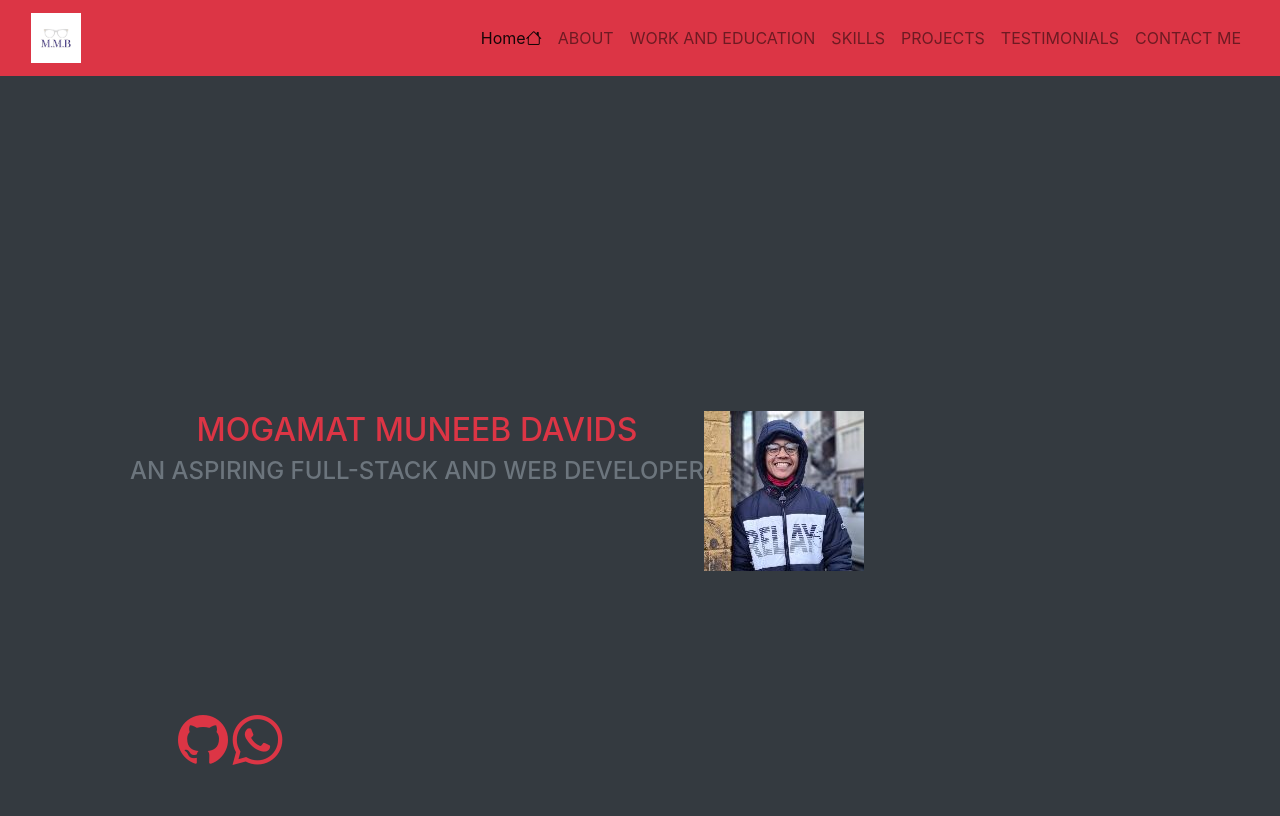
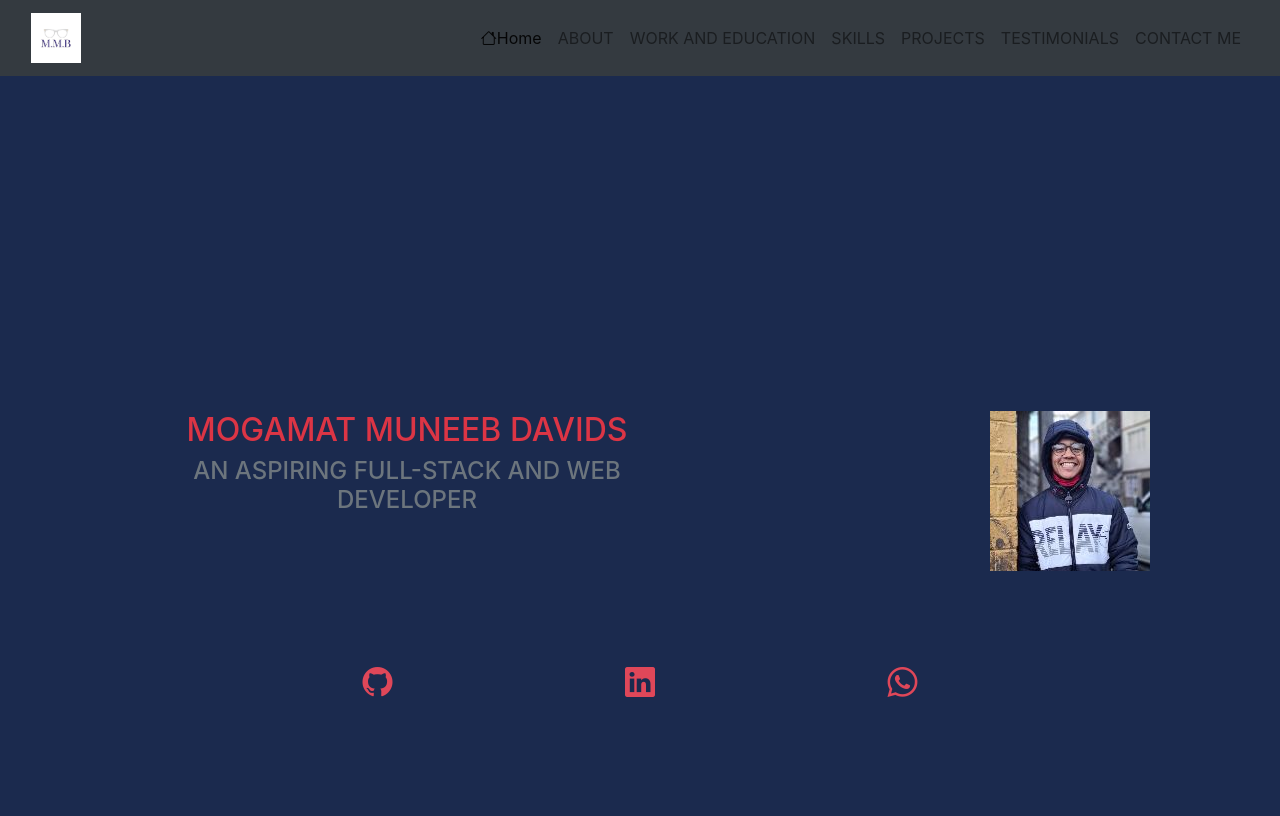
Before and after one commit to Mogamat-Muneeb/PROFILE-WEBSITE, a plain HTML site: page index.html in a window 1280 px wide. Shown: the top 816 px of the page. Drawn offline with nearby package versions, Linux system fonts and the light colour scheme.

Commit message:
landing page

```diff
--- a/assets/css/style.css
+++ b/assets/css/style.css
@@ -1,4 +1,6 @@
-
+body{
+    background-color: #1b2a4e;
+}
 
 .details_content {
     display: flex;
@@ -10,3 +12,14 @@
     display: flex;
     justify-content: flex-end ;
 }
+
+.img{
+    padding-left: 30%;
+}
+.icons{
+    color: 	#df4759;
+    display: flex;
+    justify-content:space-evenly;
+
+
+}
--- a/index.html
+++ b/index.html
@@ -22,7 +22,7 @@
 </head>
 <body>
 
-    <nav class="navbar sticky-top navbar-expand-lg navbar-light bg-danger">
+    <nav class="navbar sticky-top navbar-expand-lg navbar-light bg-dark">
         <div class="container-fluid">
             <a class="navbar-brand">
                 <img src="M.M.B.jpg" width="50" height="50" class="d-inline-block align-text-top">
@@ -35,7 +35,7 @@
           <div class="collapse navbar-collapse" id="navbarNavDropdown">
             <ul class="navbar-nav">
               <li class="nav-item">
-                <a class="nav-link active" aria-current="page" href="#Home">Home<i class="bi bi-house"></i></a>
+                <a class="nav-link active" aria-current="page" href="#Home"><i class="bi bi-house"></i>Home</a>
               </li>
               <li class="nav-item">
                 <a class="nav-link" href="#about"> ABOUT</a>
@@ -62,7 +62,7 @@
           </div>
         </div>
       </nav>
-  <div class="p-3 mb-2 bg-dark text-danger">
+  <div class="p-3 mb-2 text-danger">
       <section id="Home">
         <div class="container-lg">
             <div class="justify-content-center align-items-center">
@@ -71,13 +71,16 @@
                         <div class="display-2"><H2>MOGAMAT MUNEEB DAVIDS</H2></div>
                         <div class="display-5 text-muted"><H4>AN ASPIRING FULL-STACK AND WEB DEVELOPER</H4></div>
                     </h1>
+                    <div class="img">
+                      <img src="me.png" alt="" class="photo">
+                    </div>
 
-                    <img src="me.png" alt="" class="photo">
                 </div>
             </div>
-             <div class="icons p-5 m-5 ">
-                    <i class="bi bi-github" style="font-size: 50;"></i>
-                    <i class="bi bi-whatsapp"style="font-size: 50"></i>
+             <div class="icons p-5 ">
+                   <a href="https://github.com/Mogamat-Muneeb/PROFILE-WEBSITE"><i class="bi bi-github" style="font-size: 30; color: #df4759;"></i></a>
+                   <a href="https://www.linkedin.com/in/muneeb-davids-014769224/"><i class="bi bi-linkedin"style="font-size: 30; color: #df4759;"></i></a>
+                   <a href=""><i class="bi bi-whatsapp"style="font-size: 30;  color: #df4759;"></i></a>
                  </div>
 
       </section>
```
